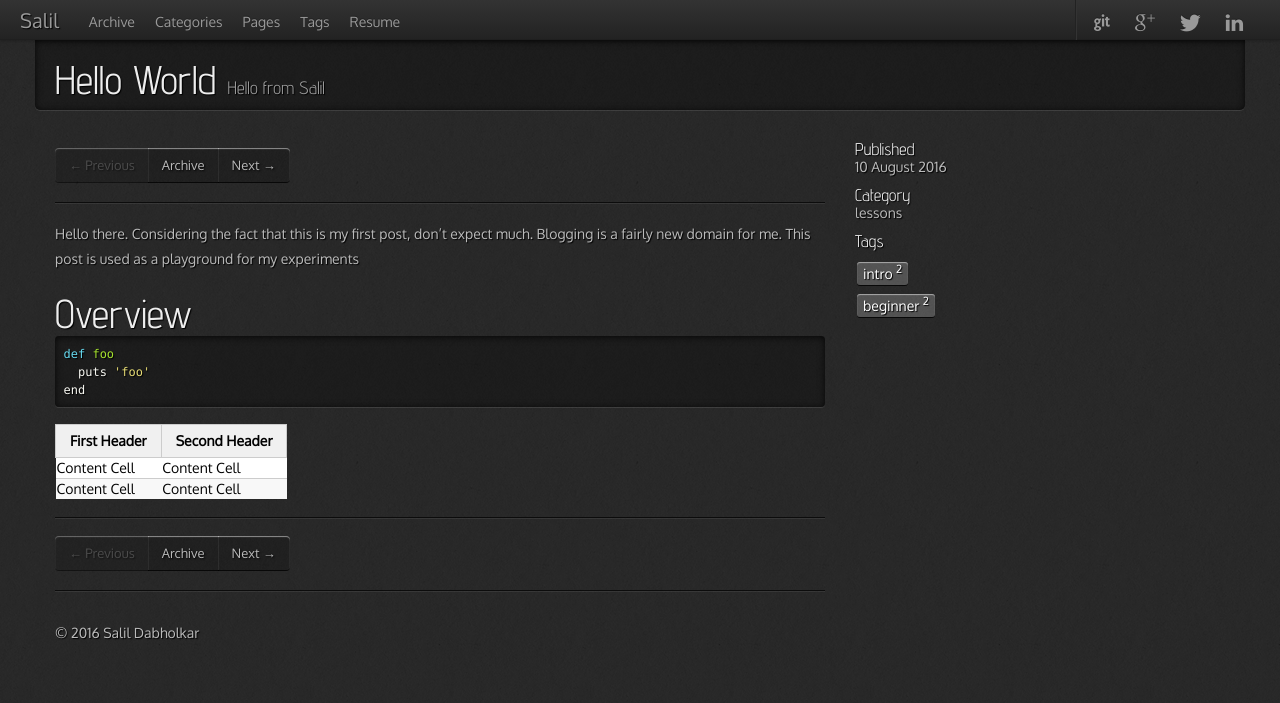
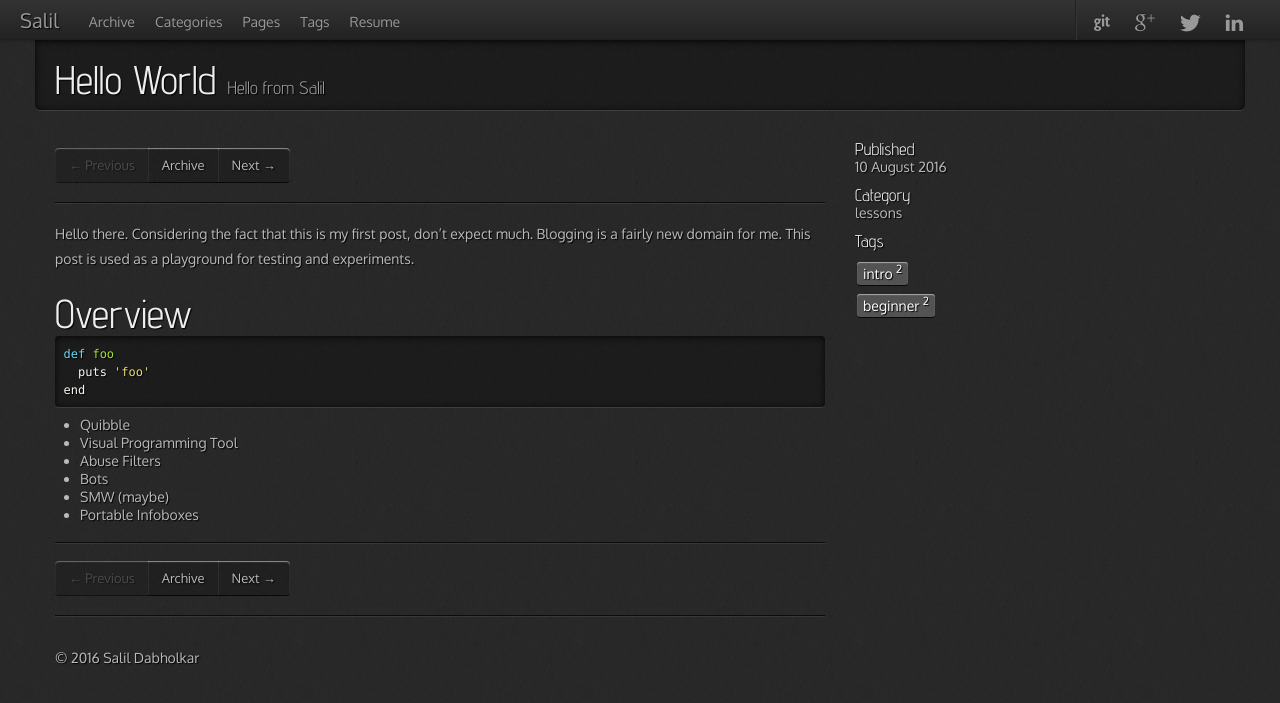
Before and after one commit to salildabholkar/salildabholkar.github.com, a Jekyll site: the page built from _posts/2016-08-10-hello-world.md, in a window 1280 px wide. Shown: the top 703 px of the page. Built offline with Jekyll 4.4.1, drawn with Linux system fonts in a browser that asks for light colours; nearby versions of some CDN libraries.

Commit message:
adding ideas

````diff
--- a/_posts/2016-08-10-hello-world.md
+++ b/_posts/2016-08-10-hello-world.md
@@ -1,13 +1,13 @@
 ---
 layout: post
-category : lessons
+category: lessons
 tagline: "Hello from Salil"
 description: Salil says hello. This post is used as a playground for my experiments
-tags : [intro, beginner]
+tags: [intro, beginner]
 ---
 {% include JB/setup %}
 
-Hello there. Considering the fact that this is my first post, don't expect much. Blogging is a fairly new domain for me. This post is used as a playground for my experiments
+Hello there. Considering the fact that this is my first post, don't expect much. Blogging is a fairly new domain for me. This post is used as a playground for testing and experiments.
 <!--more-->
 
 # Overview
@@ -17,7 +17,9 @@ def foo
 end
 ```
 
-| First Header  | Second Header |
-| ------------- | ------------- |
-| Content Cell  | Content Cell  |
-| Content Cell  | Content Cell  |
+* Quibble
+* Visual Programming Tool
+* Abuse Filters
+* Bots
+* SMW (maybe)
+* Portable Infoboxes
````
